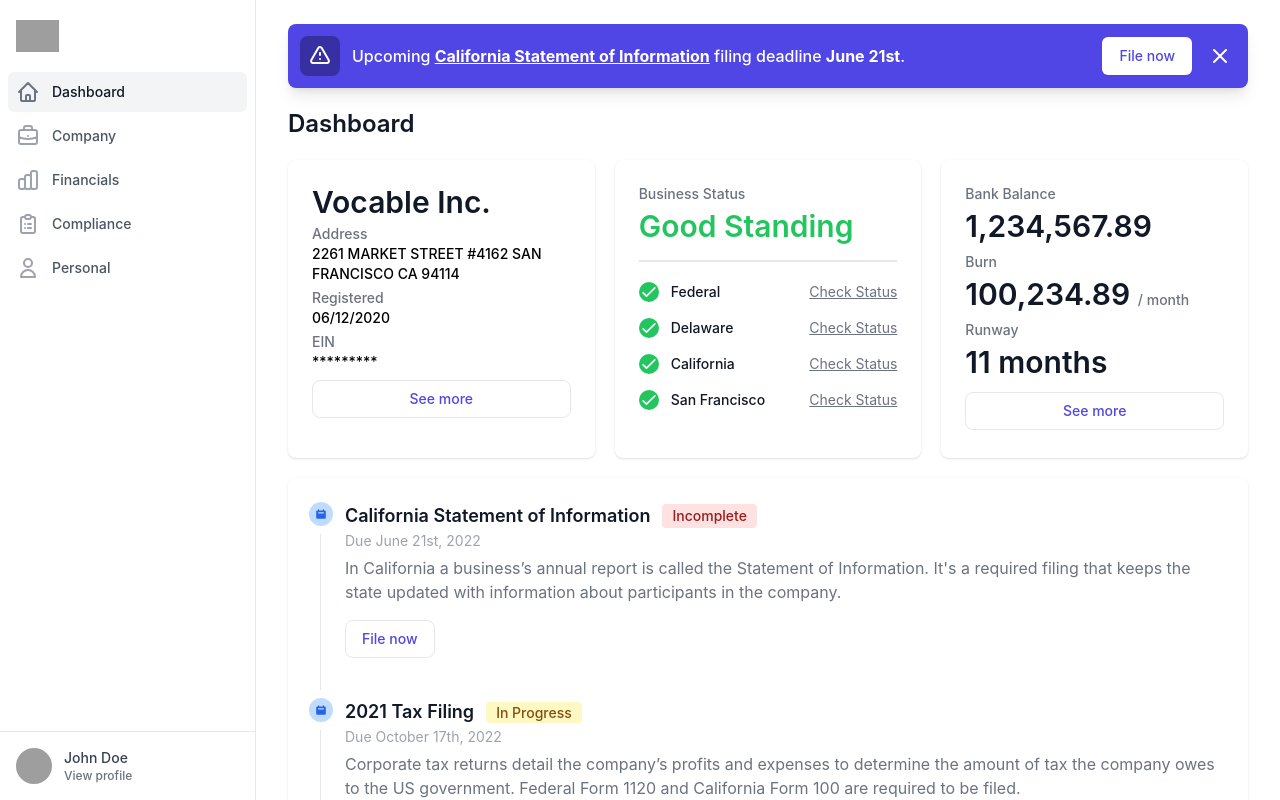
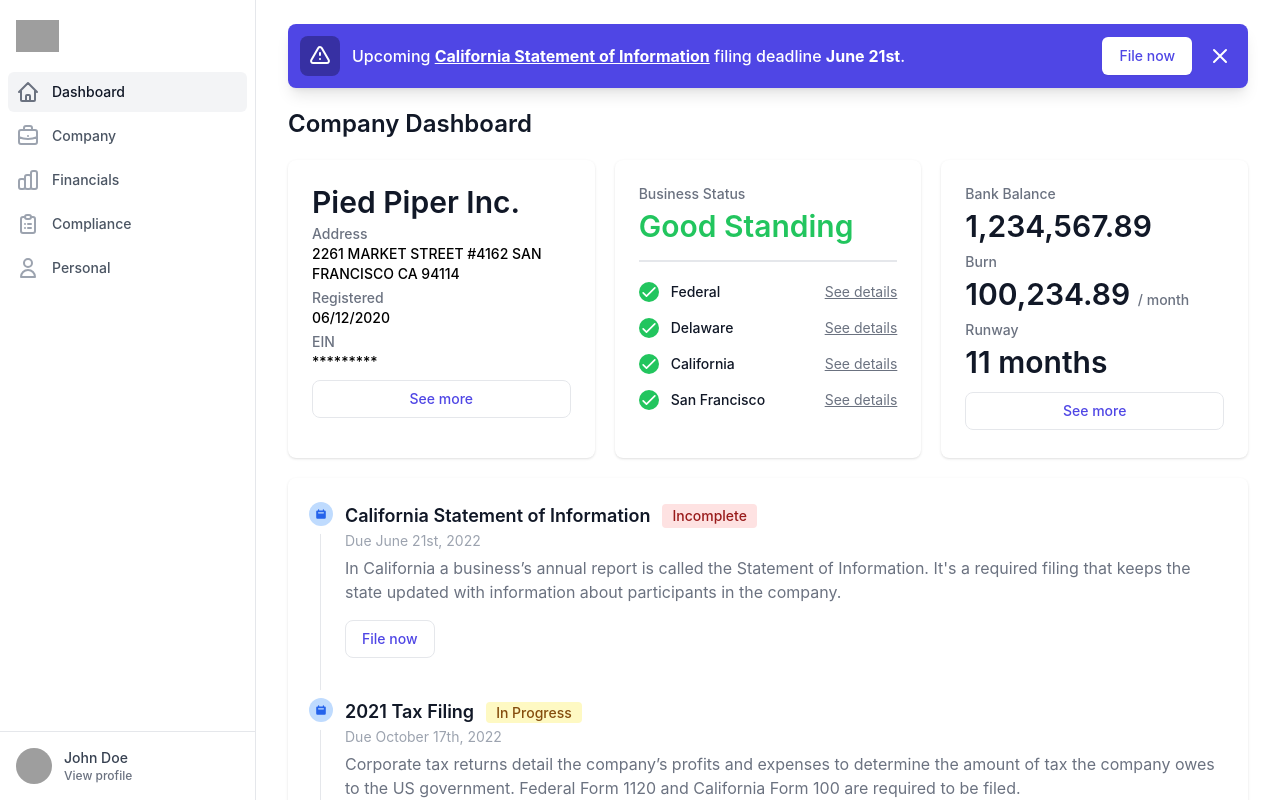
Before and after one commit to iporollo/complice-poc, a React (Create React App) app: page / in a window 1280 px wide. Shown: the top 800 px of the page. Built offline with nearby package versions, Linux system fonts and the light colour scheme; grey boxes are pictures that could not be loaded.

Commit message:
update dashboard & financials

```diff
--- a/src/components/Dashboard/Dashboard.jsx
+++ b/src/components/Dashboard/Dashboard.jsx
@@ -14,7 +14,9 @@
       <div className="py-6">
         <Banner />
         <div className="max-w-7xl mx-auto px-4 sm:px-6 md:px-8">
-          <h1 className="text-2xl font-semibold text-gray-900">Dashboard</h1>
+          <h1 className="text-2xl font-semibold text-gray-900">
+            Company Dashboard
+          </h1>
         </div>
         <div className="max-w-7xl mx-auto px-4 sm:px-6 md:px-8">
           <Cards />
@@ -77,11 +79,10 @@
 };
 
 const Cards = () => (
-  <div>
   <dl className="mt-5 grid grid-cols-1 gap-5 sm:grid-cols-3">
     <div className="px-4 py-5 bg-white shadow rounded-lg overflow-hidden sm:p-6">
       <dd className="mb-1 text-3xl font-semibold text-gray-900">
-          Vocable Inc.
+        Pied Piper Inc.
       </dd>
       <dt className="text-sm font-medium text-gray-500 truncate">Address</dt>
       <p className="text-sm font-medium">
@@ -133,9 +134,7 @@
       </div>
       <div className="mb-2">
         <dt className="text-sm font-medium text-gray-500 truncate">Runway</dt>
-          <dd className="mt-1 text-3xl font-semibold text-gray-900">
-            11 months
-          </dd>
+        <dd className="mt-1 text-3xl font-semibold text-gray-900">11 months</dd>
       </div>
       <Link
         to="financials"
@@ -145,7 +144,6 @@
       </Link>
     </div>
   </dl>
-  </div>
 );
 
 const List = () => {
@@ -218,7 +216,7 @@
                   </div>
                   <div className="text-right text-sm whitespace-nowrap text-gray-500">
                     <a href="#" dateTime={event.datetime} className="underline">
-                      Check Status
+                      See details
                     </a>
                   </div>
                 </div>
--- a/src/components/Financials/Financials.jsx
+++ b/src/components/Financials/Financials.jsx
@@ -6,7 +6,9 @@
     <main className="flex-1">
       <div className="py-6">
         <div className="max-w-7xl mx-auto px-4 sm:px-6 md:px-8">
-          <h1 className="text-2xl font-semibold text-gray-900">Financials</h1>
+          <h1 className="text-2xl font-semibold text-gray-900">
+            Company Financials
+          </h1>
         </div>
         <div className="max-w-7xl mx-auto px-4 sm:px-6 md:px-8 pt-4">
           <dl className="mt-5 grid grid-cols-1 gap-5 sm:grid-cols-3">
```
Lines whose indentation alone changed are shown as unchanged.
